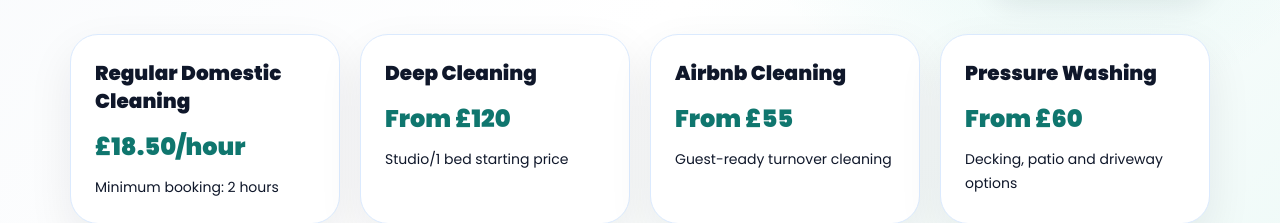
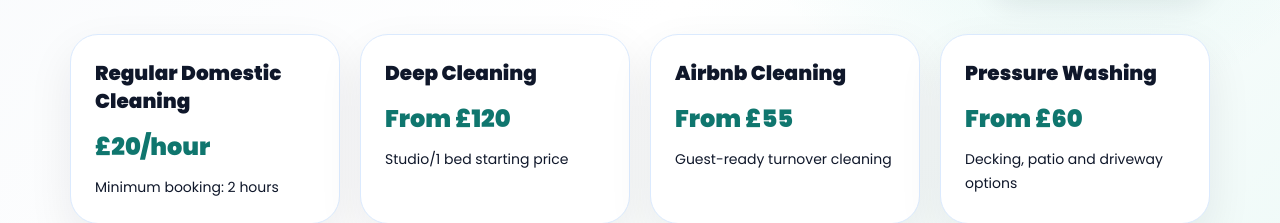
Before and after one commit to adebare-adeyemo/Never-give-up, a Next.js app: page / in a window 1280 px wide. Shown: the part 1940-2163 px from the top of the page. Built offline with nearby package versions, Linux system fonts and the light colour scheme.

Commit message:
Update page.jsx

```diff
--- a/app/page.jsx
+++ b/app/page.jsx
@@ -12,7 +12,7 @@ const services=[
  {title:'Commercial Cleaning',icon:Building2,img:'oven-cleaning-leeds-before-after.webp',text:'Office, restaurant and business cleaning packages tailored to your needs.'}
 ];
 const pricingPreview=[
- ['Regular Domestic Cleaning','£18.50/hour','Minimum booking: 2 hours'],
+ ['Regular Domestic Cleaning','£20/hour','Minimum booking: 2 hours'],
  ['Deep Cleaning','From £120','Studio/1 bed starting price'],
  ['Airbnb Cleaning','From £55','Guest-ready turnover cleaning'],
  ['Pressure Washing','From £60','Decking, patio and driveway options']
```
